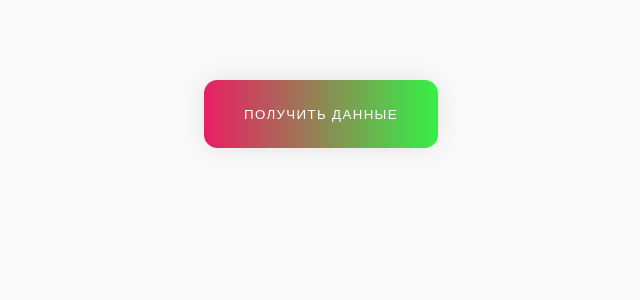
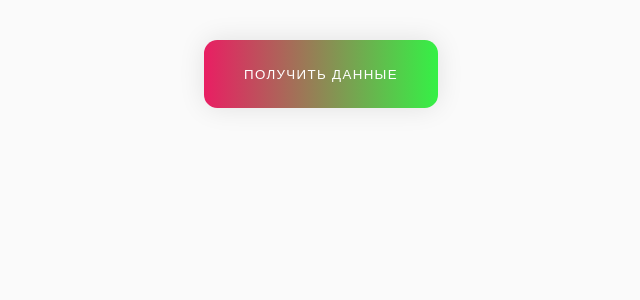
Before and after one commit to AnIlyukina/it-expert-test, a Vue app: page / in a window 1280 px wide. Shown: the top 300 px of the page, without its empty margins (319-959 px from the left). Built offline with nearby package versions, Linux system fonts and the light colour scheme.

Commit message:
Поправила верстку

```diff
--- a/src/assets/app.scss
+++ b/src/assets/app.scss
@@ -12,8 +12,8 @@
 
 .app {
   width: 100%;
-  padding: 5em;
-  min-width: 450pxs;
+  padding: 4em;
+  min-width: 450px;
   box-sizing: border-box;
   font-family: "quadranta", sans-serif;
   &__button {
@@ -50,7 +50,7 @@
   }
 }
 
-@media (max-width: 1250px) {
+@media (max-width: 14400px) {
   .app {
     padding: 2.5em;
   }
```
